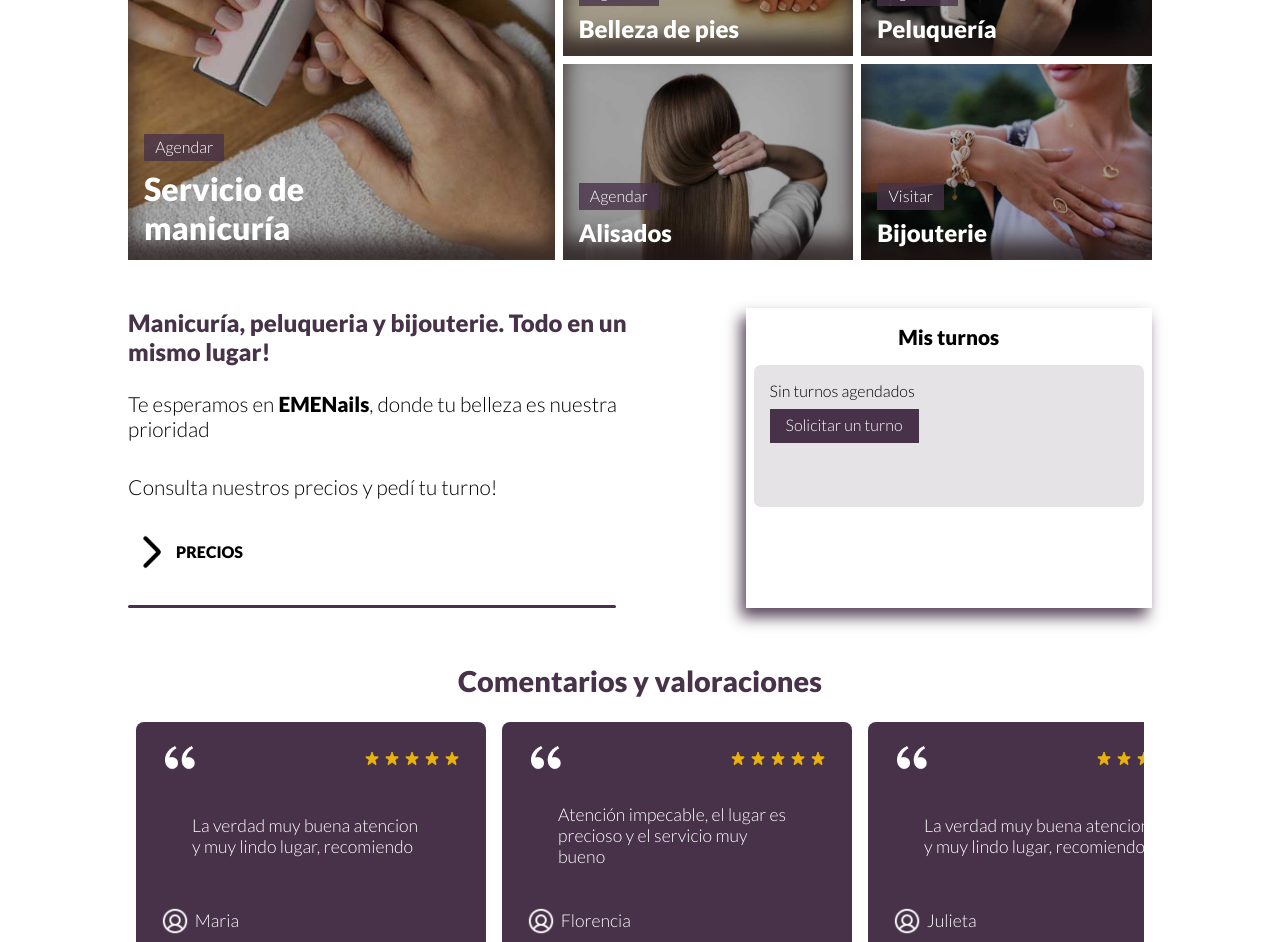
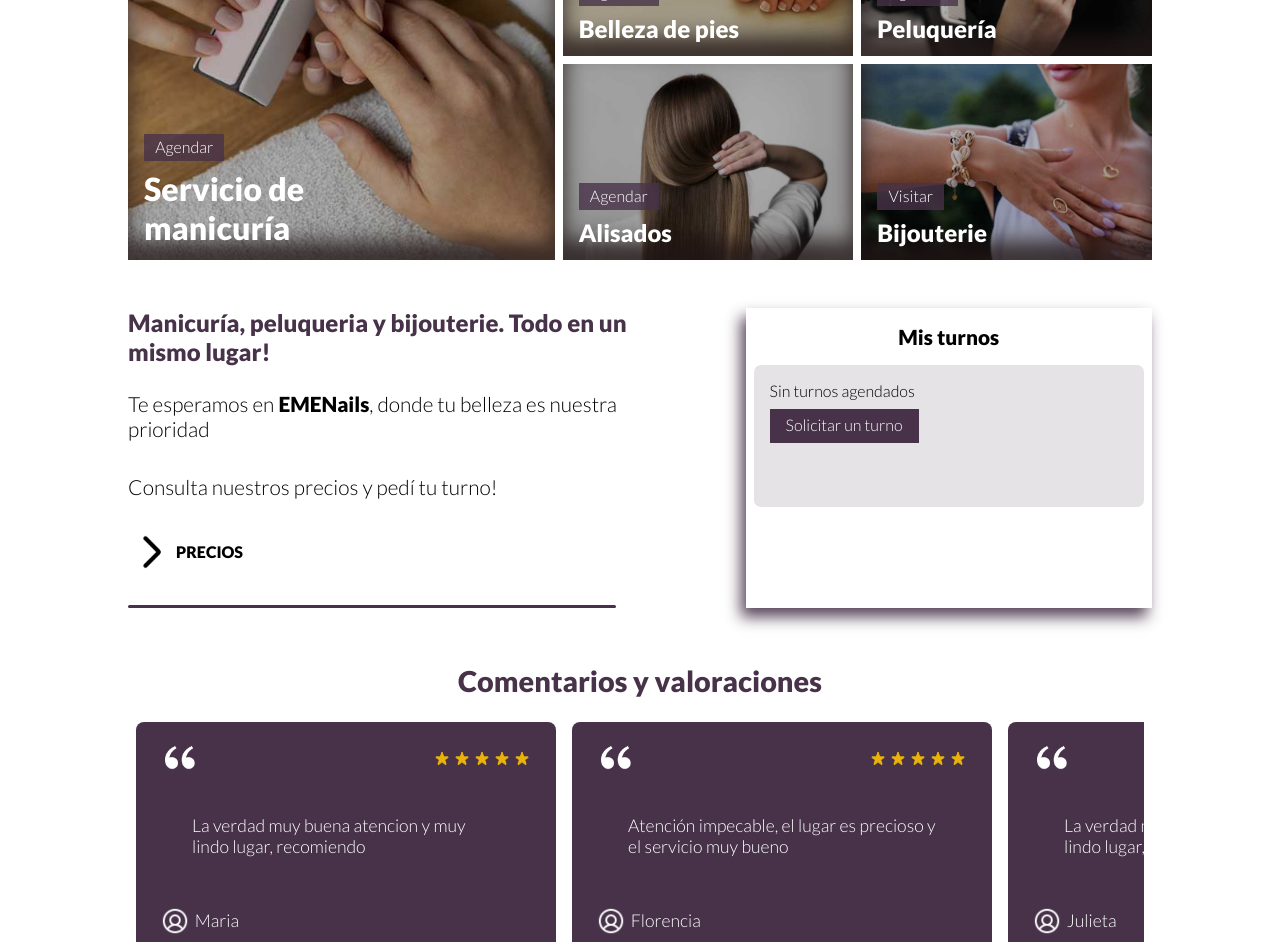
Before and after one commit to AriasFederico/EMENails-page, a React (Vite) app: page / in a window 1280 px wide. Shown: the part 246-1188 px from the top of the page. Built offline with nearby package versions, Linux system fonts and the light colour scheme; the HTML template or start-up script is replaced by a standard one.

Commit message:
width comments

```diff
--- a/src/components/Comments.css
+++ b/src/components/Comments.css
@@ -49,7 +49,7 @@
   }
 
   .Comments-item {
-    width: 350px;
+    width: 420px;
   }
 }
 
```
